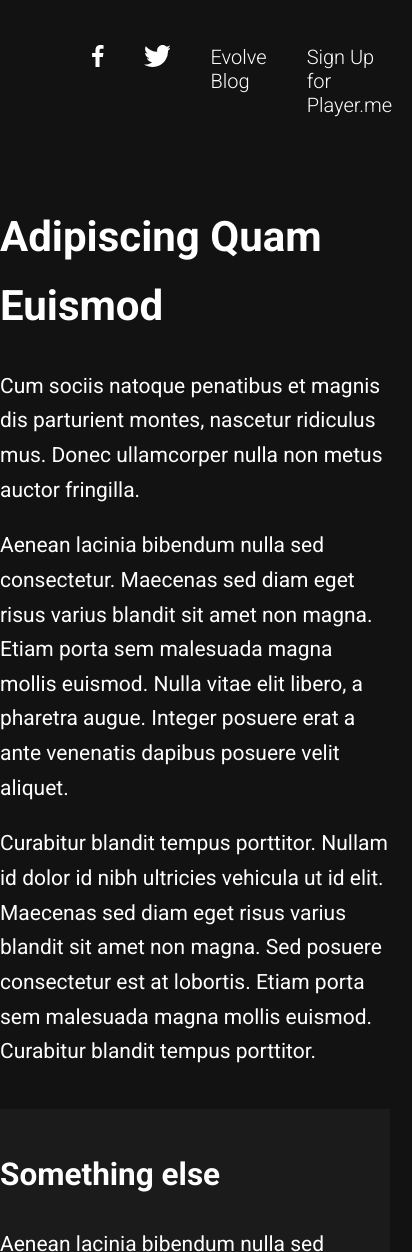
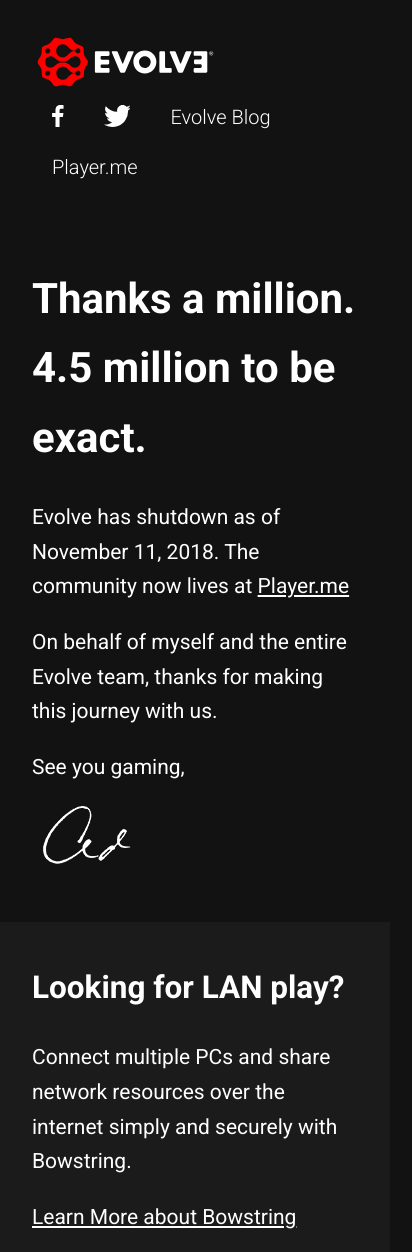
Before and after one commit to EvolveLabs/evolve-static, a plain HTML site: page index.html in a window 390 px wide. Shown: the top 1252 px of the page, 412 px wide, since content can reach past the window. Drawn offline with Linux system fonts and the light colour scheme.

Commit message:
Added updated copy and mobile style tweaks

```diff
--- a/index.html
+++ b/index.html
@@ -38,7 +38,7 @@
       </li>
       <li>
         <a href="https://player.me/" target="_blank">
-          Sign Up for Player.me
+          Player.me
         </a>
       </li>
     </ul>
@@ -48,17 +48,19 @@
 
     <div class="page-section">
       <div class="page-section__inner">
-        <h1>Adipiscing Quam Euismod</h1>
-        <p>Cum sociis natoque penatibus et magnis dis parturient montes, nascetur ridiculus mus. Donec ullamcorper nulla non metus auctor fringilla.</p>
-        <p>Aenean lacinia bibendum nulla sed consectetur. Maecenas sed diam eget risus varius blandit sit amet non magna. Etiam porta sem malesuada magna mollis euismod. Nulla vitae elit libero, a pharetra augue. Integer posuere erat a ante venenatis dapibus posuere velit aliquet.</p>
-        <p>Curabitur blandit tempus porttitor. Nullam id dolor id nibh ultricies vehicula ut id elit. Maecenas sed diam eget risus varius blandit sit amet non magna. Sed posuere consectetur est at lobortis. Etiam porta sem malesuada magna mollis euismod. Curabitur blandit tempus porttitor.</p>
+        <h1>Thanks a million.<br />4.5 million to be exact.</h1>
+        <p>Evolve has shutdown as of November 11, 2018. The community now lives at <a href="https://player.me/" target="_blank">Player.me</a></p>
+        <p>On behalf of myself and the entire Evolve team, thanks for making this journey with us.</p>
+        <p>See you gaming,</p>
+        <img src="./adam.png" alt="Adam" />
       </div>
     </div>
 
     <div class="page-section page-section--gray">
       <div class="page-section__inner">
-        <h2>Something else</h2>
-        <p>Aenean lacinia bibendum nulla sed consectetur. Maecenas sed diam eget risus varius blandit sit amet non magna. Etiam porta sem malesuada magna mollis euismod. Nulla vitae elit libero, a pharetra augue. Integer posuere erat a ante venenatis dapibus posuere velit aliquet.</p>
+        <h2>Looking for LAN play?</h2>
+        <p>Connect multiple PCs and share network resources over the internet simply and securely with Bowstring.</p>
+        <p><a href="https://mailchi.mp/bowstri.ng/introducing-bowstring" target="_blank">Learn More about Bowstring</a></p>
       </div>
     </div>
 
--- a/styles.css
+++ b/styles.css
@@ -22,11 +22,16 @@ body {
   font-size: 2.1rem;
 }
 
+a {
+  color: var(--white);
+}
+
 .site-header {
   display: flex;
   justify-content: space-between;
   align-items: center;
   padding: 3.2rem;
+  flex-wrap: wrap;
 }
 
 .site-logo {
@@ -38,6 +43,8 @@ body {
 .site-nav {
   display: flex;
   margin: 0;
+  padding: 0;
+  flex-wrap: wrap;
 }
 
 .site-nav li {
@@ -84,6 +91,7 @@ body {
 .page-section__inner {
   max-width: 70rem;
   margin: 0 auto;
+  padding: 0 3.2rem;
 }
 
 .page-section__inner :first-child {
```
Also changed, not shown: adam.png (added).
